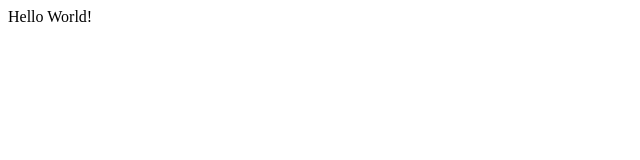
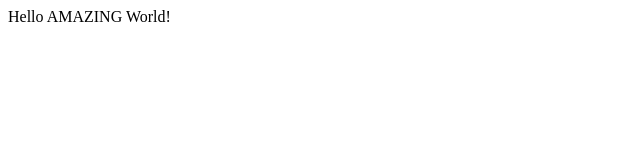
Before and after one commit to Hamza-Nasir/Panacloud-Bootcamp2020, a plain HTML site: page index.html in a window 1280 px wide. Shown: the whole page, without its empty margins (0-640 px from the left). Drawn offline with Linux system fonts and the light colour scheme.

Commit message:
Update index.html
Changing the display thing a bit.

```diff
--- a/index.html
+++ b/index.html
@@ -7,7 +7,7 @@
 </head>
 <body>
     <div>
-        Hello World!
+        Hello AMAZING World!
     </div>
 </body>
 </html>
```
